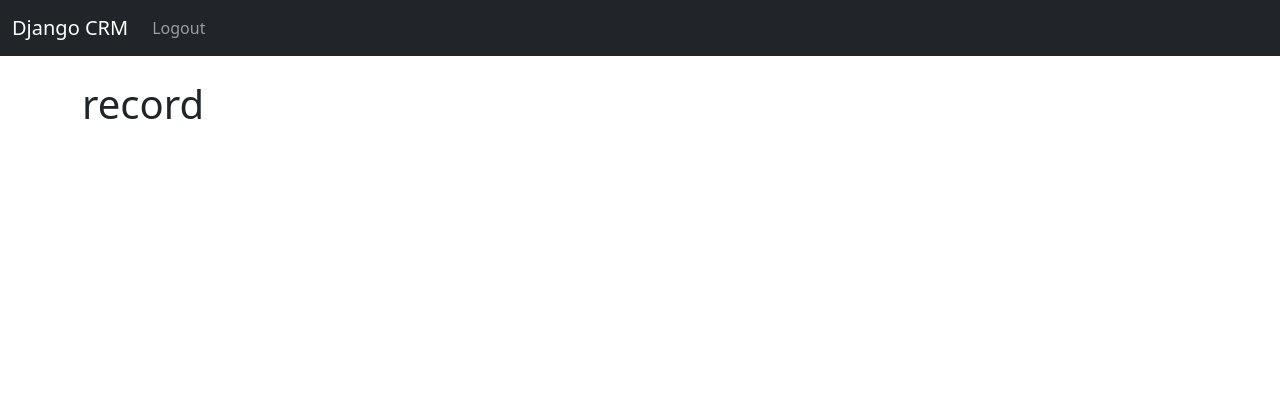
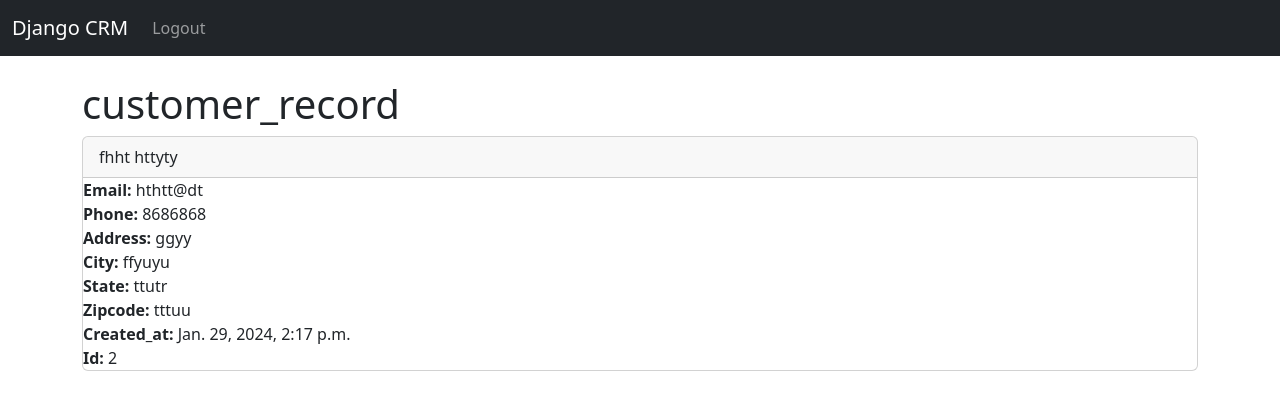
Before and after one commit to Thanushan1523/WEBSITE-CRM, a Django app: page /record/2 in a window 1280 px wide. Shown: the top 410 px of the page. Run offline with Django 5.2, Linux system fonts and the light colour scheme; a user stored in the database is signed in; data comes from the database, SQL or seed files in the repository; both versions use the stored data as it was after the commit.

Commit message:
viewing individual record

```diff
--- a/website/templates/home.html
+++ b/website/templates/home.html
@@ -34,7 +34,7 @@
                 <td> {{ record.state}} </td>
                 <td> {{ record.zipcode}}  </td>
                 <td> {{ record.created_at}}  </td>
-                <td>{{ record.id}}</td>
+                <td><a href="{% url 'record' record.id %}">{{ record.id}}</td>
 
             </tr>
           {% endfor %}
--- a/website/templates/record.html
+++ b/website/templates/record.html
@@ -2,6 +2,25 @@
 
 {% block content %}
 
-<h1> record</h1>
+<h1> customer_record</h1>
+<div class="card">
+    <div class="card-header">
+        {{ customer_record.first_name}} {{ customer_record.last_name}}
+    </div>
+      <p class="card-text">
+        <strong>Email: </strong>{{ customer_record.email}}<br/>
+        <strong>Phone: </strong>{{ customer_record.phone}}<br/>
+        <strong>Address: </strong>{{ customer_record.address}} <br/>
+        <strong>City: </strong>{{ customer_record.city }}<br/>
+        <strong>State: </strong>{{ customer_record.state}}<br/>
+        <strong>Zipcode: </strong>{{ customer_record.zipcode}}<br/>
+        <strong>Created_at: </strong>{{ customer_record.created_at}}<br/>
+        <strong>Id: </strong>{{ customer_record.id}}<br/></p>
+    </div>
+  </div>
+
+    <br/>
+
+
 
 {% endblock content %}
--- a/website/views.py
+++ b/website/views.py
@@ -52,7 +52,7 @@ def register_user(request):
 def customer_record (request ,pk ):
     if request.user.is_authenticated:
           customer_record = Record.objects.get(id=pk)
-          return render(request, 'record.html', {' customer_record': customer_record})
+          return render(request, 'record.html', {'customer_record': customer_record})
     else:
         messages.success(request ,"you Must Be Login")
         return redirect ('home')
```
Also changed, not shown: db.sqlite3.
